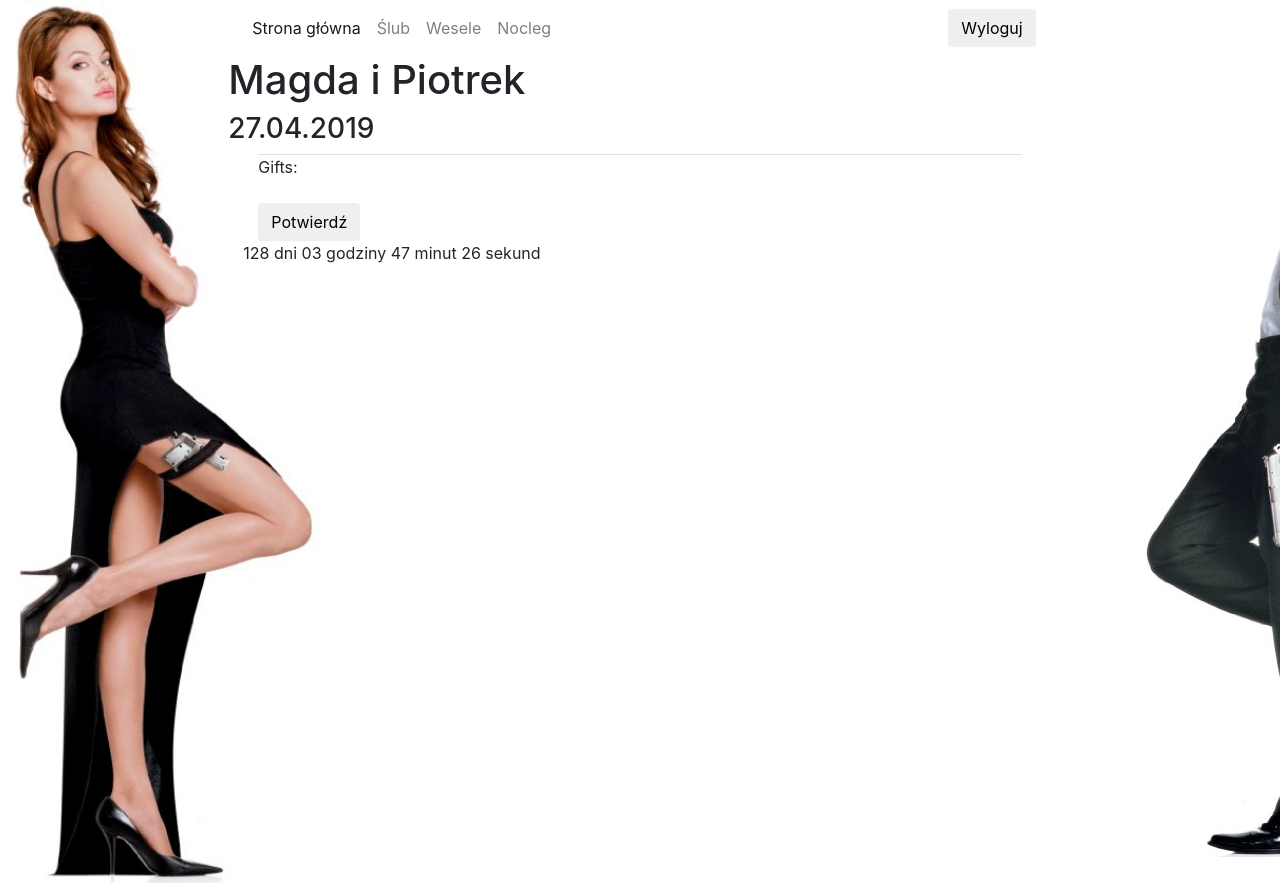
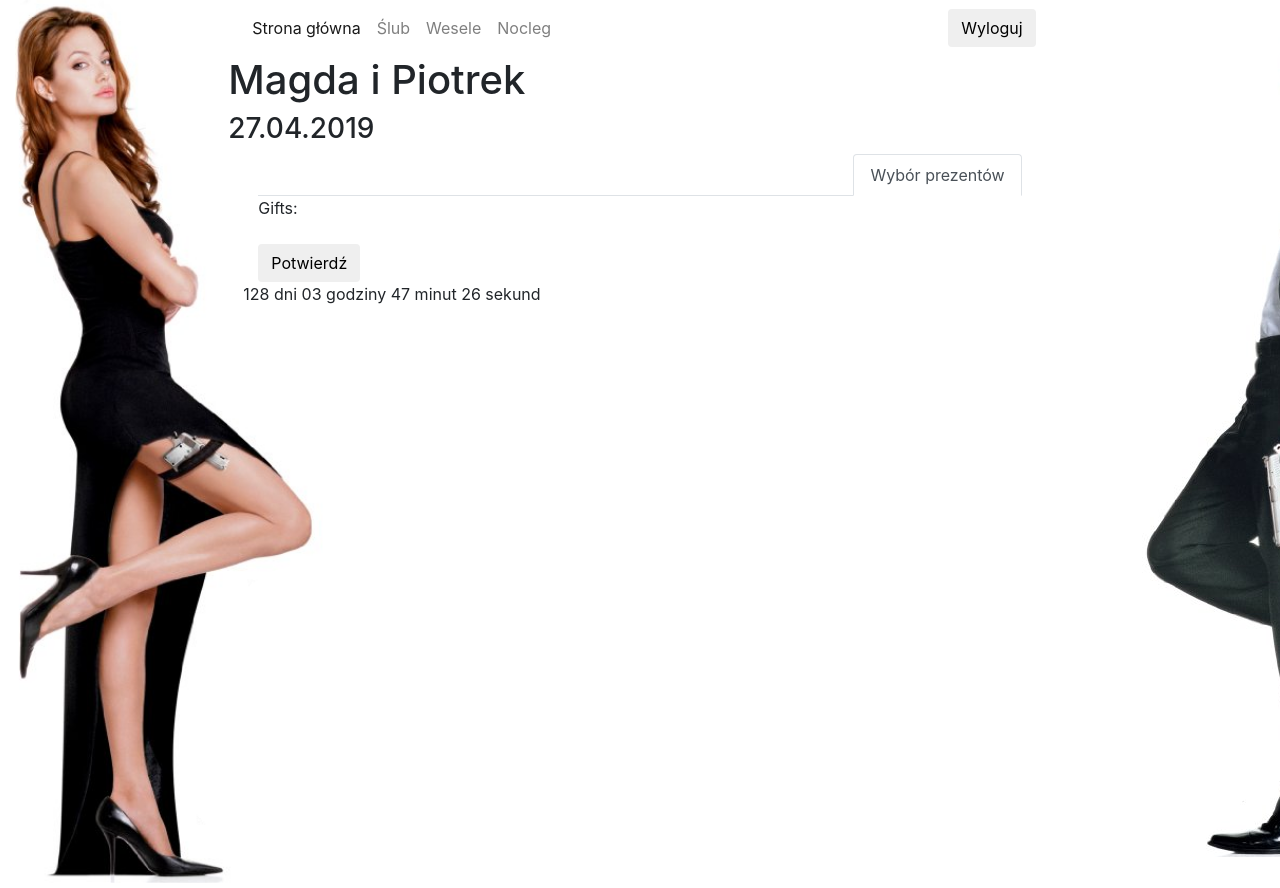
Before and after one commit to pmiara/wedding, a Django app: page /guest in a window 1280 px wide; the page is wider, and only the part inside the window is pictured. Run offline with Django 3.2, Linux system fonts and the light colour scheme; the visitor is signed in with stand-in values (Sample User, id 1); data that the repository does not hold is empty; some libraries are stand-ins or nearby versions.

Commit message:
Move gift form to separate tab

```diff
--- a/wedding_guests/templates/guest.html
+++ b/wedding_guests/templates/guest.html
@@ -17,6 +17,11 @@
       </a>
     </li>
   {% endfor %}
+    <li role="presentation" class="ml-auto nav-item" id="gifts-nav-tab">
+      <a href="#tab-gifts" data-toggle="tab" aria-controls="tab-gifts" role="tab" data-toggle="tab" class="nav-link">
+        Wybór prezentów
+      </a>
+    </li>
   </ul>
 
   <form method="post" action="">
@@ -28,8 +33,10 @@
       {{ guest_form.as_p }}
       </div>
     {% endfor %}
+      <div class="tab-pane" id="tab-gifts">
+      {{ gift_form.as_p }}
+      </div>
     </div>
-    {{ gift_form.as_p }}
     <button class="btn my-2 my-sm-0" type="submit">Potwierdź</button>
   </form>
 </div>
```
